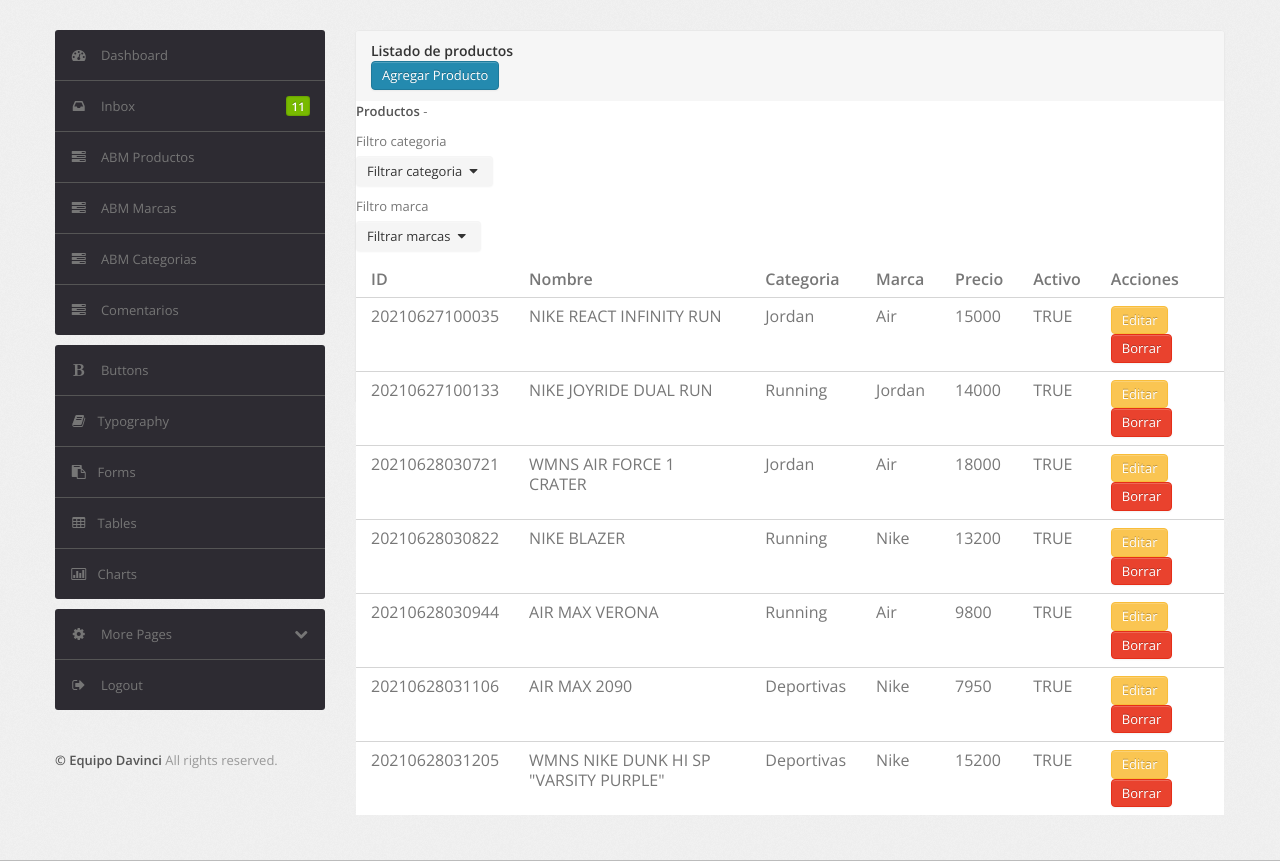
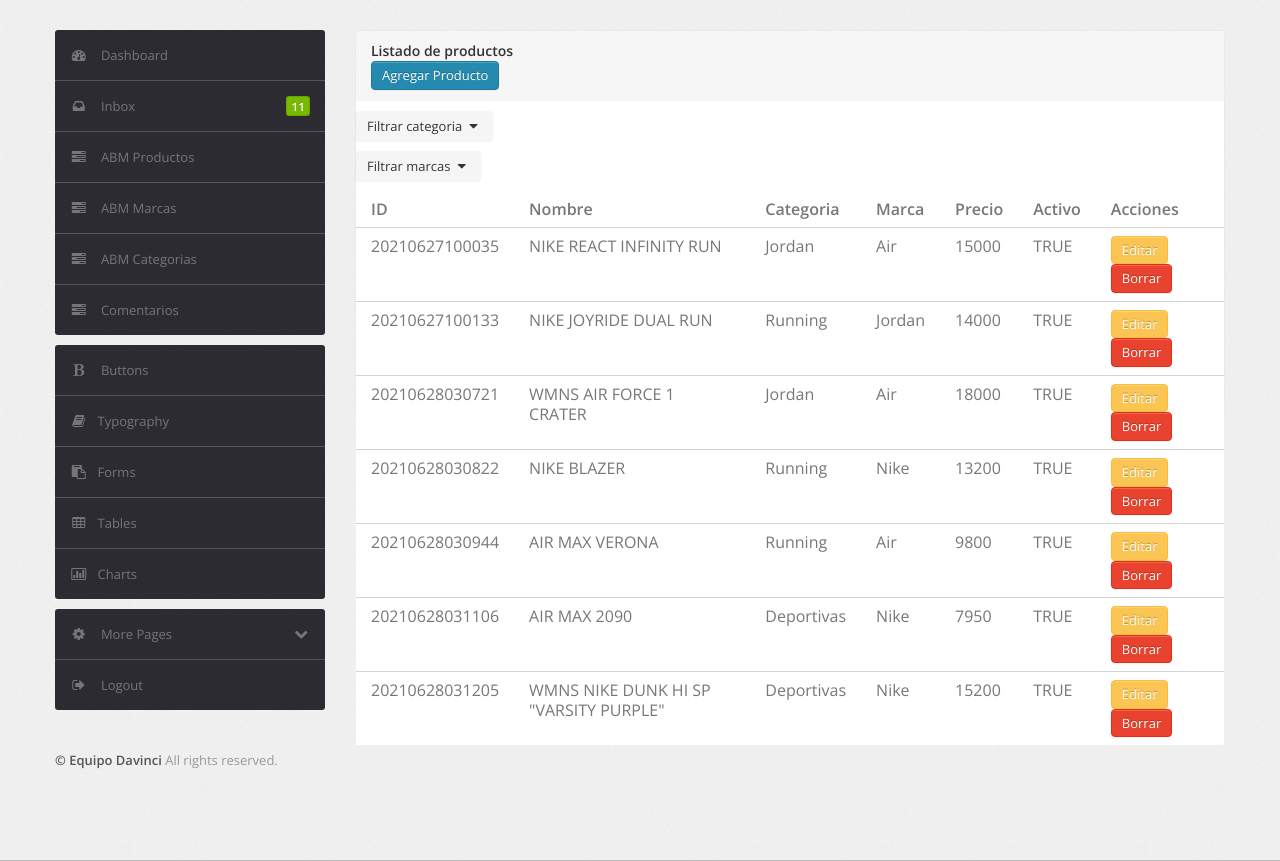
Before and after one commit to GianPaglieri/TPWEB, a PHP site: page /webNueva/admin/listadoProductos.php in a window 1280 px wide. Shown: the part 61-922 px from the top of the page. Run offline with PHP 8.4, Linux system fonts and the light colour scheme.

Commit message:
comentarios y productos

```diff
--- a/admin/listadoComentarios.php
+++ b/admin/listadoComentarios.php
@@ -41,7 +41,7 @@ include ("includes/sidebar.php")
                                     <h3>
                                         Mensajes</h3>
                                         <div class="control-group">
-											<label class="control-label" for="basicinput">Filtrar productos</label>
+											<label class="control-label" for="basicinput"></label>
 											<div class="controls">
 												<div class="dropdown">
 													<a class="dropdown-toggle btn" data-toggle="dropdown" href="#">Filtrar productos <i class="icon-caret-down"></i></a>
--- a/admin/listadoProductos.php
+++ b/admin/listadoProductos.php
@@ -59,13 +59,13 @@ include ("includes/sidebar.php")
 
 
                             <p>
-                                <strong>Productos</strong>
-                                -
+                                <strong></strong>
+
 
 
                                <!-- FILTRO CATEGORIA -->
                                 <div class="control-group">
-											<label class="control-label" for="basicinput">Filtro categoria</label>
+											<label class="control-label" for="basicinput"></label>
 											<div class="controls">
 												<div class="dropdown">
 													<a class="dropdown-toggle btn" data-toggle="dropdown" href="#">Filtrar categoria <i class="icon-caret-down"></i></a>
@@ -88,7 +88,7 @@ include ("includes/sidebar.php")
                                         <!-- FIN FILTRO CATEGORIA -->
 <!-- FILTRO MARCA -->
                                         <div class="control-group">
-											<label class="control-label" for="basicinput">Filtro marca</label>
+											<label class="control-label" for="basicinput"></label>
 											<div class="controls">
 												<div class="dropdown">
 													<a class="dropdown-toggle btn" data-toggle="dropdown" href="#">Filtrar marcas <i class="icon-caret-down"></i></a>
```
